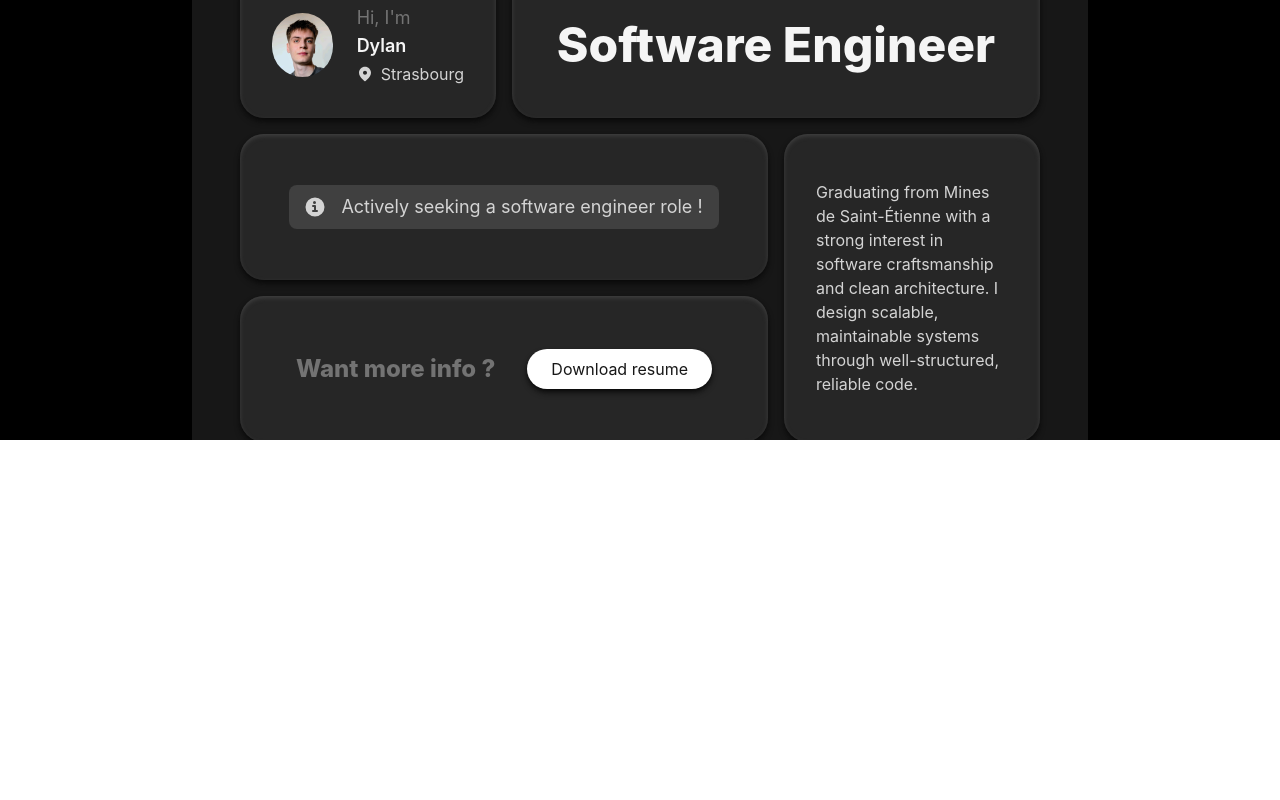
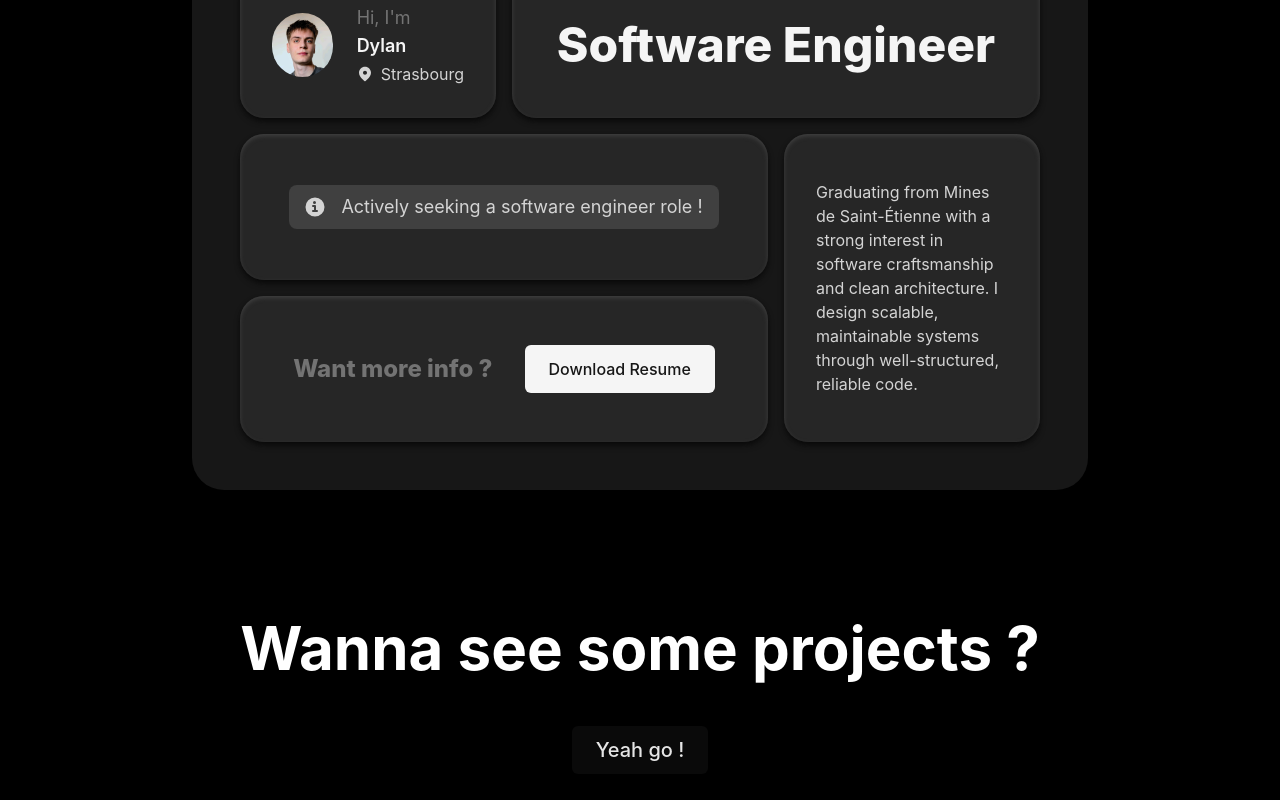
Before and after one commit to dylan-bernhardt/dylan-bernhardt.github.io, a Nuxt app: page / in a window 1280 px wide. Shown: the part 360-1160 px from the top of the page. Before the commit the page ends 800 px from the top, so only its background shows below. Built offline with nearby package versions, Linux system fonts and the light colour scheme.

Commit message:
feat: light mode support

```diff
--- a/app/pages/index.vue
+++ b/app/pages/index.vue
@@ -1,6 +1,6 @@
 <template>
   <div
-    class="bg-neutral-200 dark:bg-black h-screen w-screen max-w-screen flex flex-col items-center overflow-hidden px-8 sm:px-4">
+    class="bg-neutral-200 dark:bg-black min-h-screen w-full max-w-screen flex flex-col items-center overflow-hidden px-8 sm:px-4">
     <span class="dark:text-white mt-44 mb-12 text-6xl font-bold">
       Who am I ?
     </span>
@@ -52,11 +52,62 @@
 
         <a href="./cv.pdf" target="_blank">
           <button
-            class="w-full rounded-full flex px-6 py-2 bg-black dark:bg-white text-neutral-100 dark:text-neutral-900 cursor-pointer shadow-md shadow-neutral-300 dark:shadow-neutral-950 text-nowrap">
-            Download resume
+            class="group relative inline-flex h-12 items-center justify-center overflow-hidden rounded-md bg-neutral-950 dark:bg-neutral-100 px-6 font-medium text-neutral-200 dark:text-neutral-900 duration-500 cursor-pointer">
+            <div
+              class="translate-x-0 opacity-100 transition group-hover:-translate-x-[150%] group-hover:opacity-0">
+              Download Resume
+            </div>
+            <div
+              class="absolute translate-x-[150%] opacity-0 transition group-hover:translate-x-0 group-hover:opacity-100">
+              <svg
+                viewBox="0 0 24 24"
+                fill="currentColor"
+                xmlns="http://www.w3.org/2000/svg"
+                class="h-6 w-6">
+                <g id="SVGRepo_bgCarrier" stroke-width="0"></g>
+                <g
+                  id="SVGRepo_tracerCarrier"
+                  stroke-linecap="round"
+                  stroke-linejoin="round"></g>
+                <g id="SVGRepo_iconCarrier">
+                  <path
+                    d="M5.625 15C5.625 14.5858 5.28921 14.25 4.875 14.25C4.46079 14.25 4.125 14.5858 4.125 15H5.625ZM4.875 16H4.125H4.875ZM19.275 15C19.275 14.5858 18.9392 14.25 18.525 14.25C18.1108 14.25 17.775 14.5858 17.775 15H19.275ZM11.1086 15.5387C10.8539 15.8653 10.9121 16.3366 11.2387 16.5914C11.5653 16.8461 12.0366 16.7879 12.2914 16.4613L11.1086 15.5387ZM16.1914 11.4613C16.4461 11.1347 16.3879 10.6634 16.0613 10.4086C15.7347 10.1539 15.2634 10.2121 15.0086 10.5387L16.1914 11.4613ZM11.1086 16.4613C11.3634 16.7879 11.8347 16.8461 12.1613 16.5914C12.4879 16.3366 12.5461 15.8653 12.2914 15.5387L11.1086 16.4613ZM8.39138 10.5387C8.13662 10.2121 7.66533 10.1539 7.33873 10.4086C7.01212 10.6634 6.95387 11.1347 7.20862 11.4613L8.39138 10.5387ZM10.95 16C10.95 16.4142 11.2858 16.75 11.7 16.75C12.1142 16.75 12.45 16.4142 12.45 16H10.95ZM12.45 5C12.45 4.58579 12.1142 4.25 11.7 4.25C11.2858 4.25 10.95 4.58579 10.95 5H12.45ZM4.125 15V16H5.625V15H4.125ZM4.125 16C4.125 18.0531 5.75257 19.75 7.8 19.75V18.25C6.61657 18.25 5.625 17.2607 5.625 16H4.125ZM7.8 19.75H15.6V18.25H7.8V19.75ZM15.6 19.75C17.6474 19.75 19.275 18.0531 19.275 16H17.775C17.775 17.2607 16.7834 18.25 15.6 18.25V19.75ZM19.275 16V15H17.775V16H19.275ZM12.2914 16.4613L16.1914 11.4613L15.0086 10.5387L11.1086 15.5387L12.2914 16.4613ZM12.2914 15.5387L8.39138 10.5387L7.20862 11.4613L11.1086 16.4613L12.2914 15.5387ZM12.45 16V5H10.95V16H12.45Z"></path>
+                </g>
+              </svg>
+            </div>
           </button>
         </a>
       </div>
     </div>
+
+    <span class="dark:text-white mt-32 mb-12 text-6xl font-bold">
+      Wanna see some projects ?
+    </span>
+
+    <NuxtLink to="projects" class="mb-12">
+      <button
+        class="group relative inline-flex h-12 items-center justify-center overflow-hidden rounded-md bg-neutral-950 px-6 font-medium text-neutral-200 duration-500 cursor-pointer">
+        <div
+          class="text-xl translate-x-0 opacity-100 transition group-hover:-translate-x-[150%] group-hover:opacity-0">
+          Yeah go !
+        </div>
+        <div
+          class="absolute translate-x-[150%] opacity-0 transition group-hover:translate-x-0 group-hover:opacity-100">
+          <svg
+            width="15"
+            height="15"
+            viewBox="0 0 15 15"
+            fill="none"
+            xmlns="http://www.w3.org/2000/svg"
+            class="h-6 w-6">
+            <path
+              d="M8.14645 3.14645C8.34171 2.95118 8.65829 2.95118 8.85355 3.14645L12.8536 7.14645C13.0488 7.34171 13.0488 7.65829 12.8536 7.85355L8.85355 11.8536C8.65829 12.0488 8.34171 12.0488 8.14645 11.8536C7.95118 11.6583 7.95118 11.3417 8.14645 11.1464L11.2929 8H2.5C2.22386 8 2 7.77614 2 7.5C2 7.22386 2.22386 7 2.5 7H11.2929L8.14645 3.85355C7.95118 3.65829 7.95118 3.34171 8.14645 3.14645Z"
+              fill="currentColor"
+              fill-rule="evenodd"
+              clip-rule="evenodd"></path>
+          </svg>
+        </div>
+      </button>
+    </NuxtLink>
   </div>
 </template>
```
